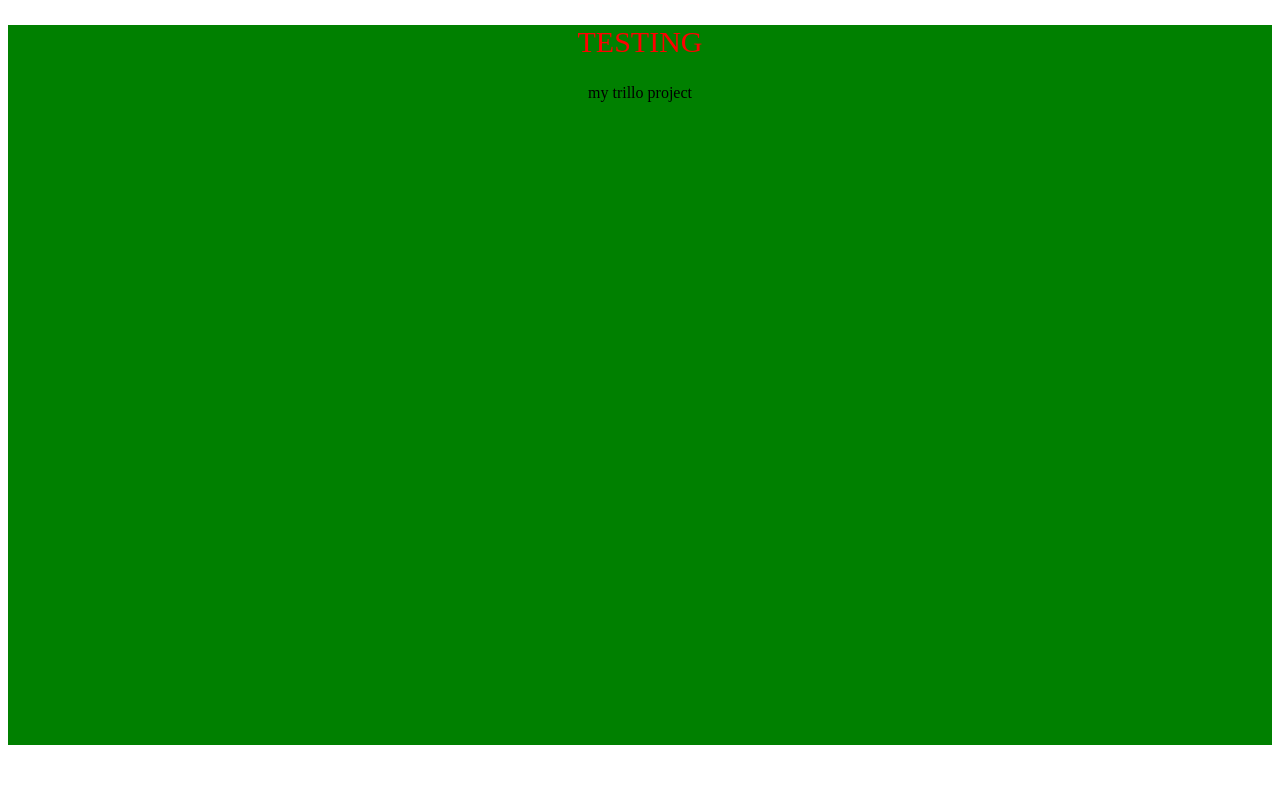
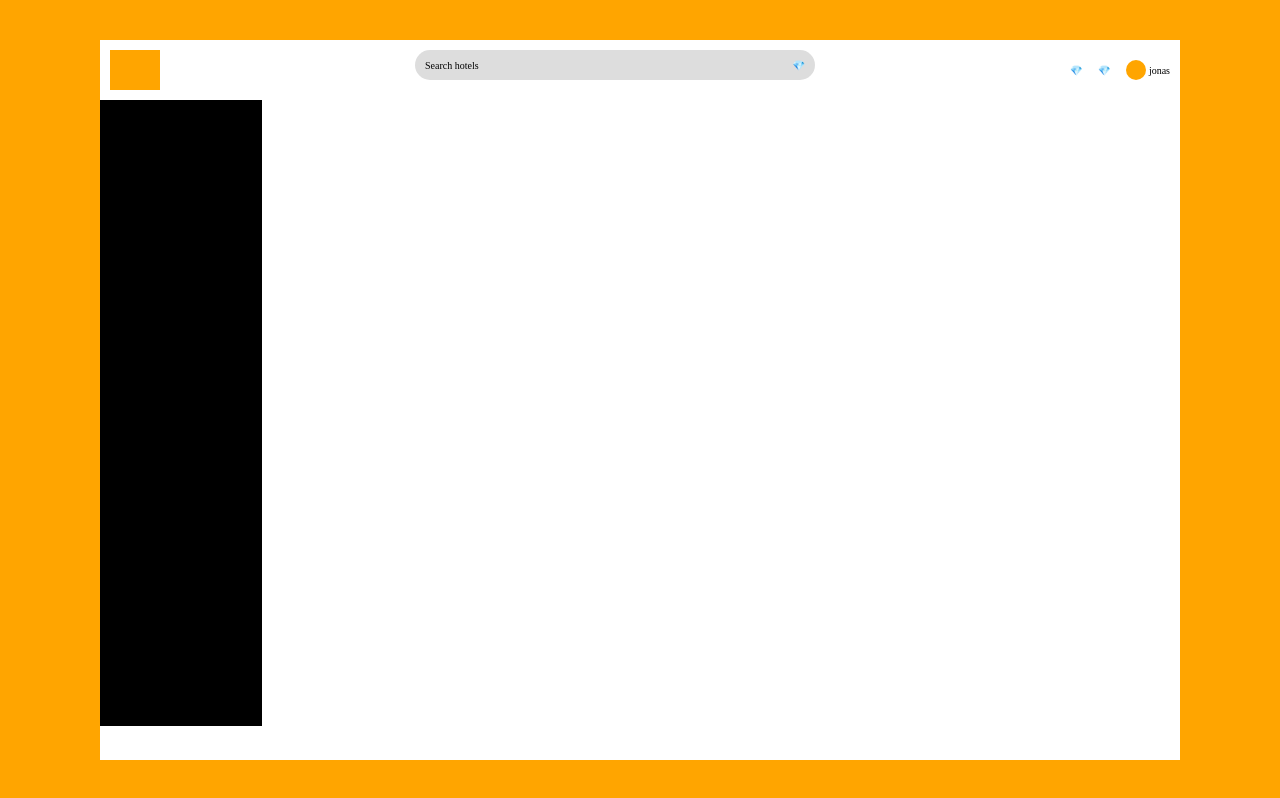
Before and after one commit to Salimonu/tribook, a plain HTML site: page index.html in a window 1280 px wide. Drawn offline with Linux system fonts and the light colour scheme.

Commit message:
trillo project version 1a

```diff
--- a/css/styles.css
+++ b/css/styles.css
@@ -1,7 +1,17 @@
+* {
+  margin: 0;
+  padding: 0;
+  box-sizing: border-box;
+}
+
+html {
+  font-size: 62.5%;
+}
+
 .heading-primary {
   font-size: 30px;
   font-weight: 300;
-  color: red;
+  color: orange;
   text-transform: uppercase;
 }
 
@@ -13,9 +23,61 @@
   text-align: center;
 }
 
-.section-test {
-  height: 90vh;
-  background-color: green;
+.sidebar {
+  background-color: #000;
+  height: 87%;
+  width: 15%;
+}
+
+.header {
+  display: flex;
+  justify-content: space-between;
+  padding: 1rem;
+}
+.header_logo {
+  background-color: orange;
+  height: 4rem;
+  width: 5rem;
+}
+.header_search {
+  display: flex;
+  justify-content: space-between;
+  align-items: center;
+  background-color: #ddd;
+  padding: 1rem 1rem;
+  height: 3rem;
+  width: 40rem;
+  border-radius: 100px;
+}
+.header_icons {
+  display: flex;
+  justify-content: space-between;
+  align-items: center;
+  width: 10rem;
+}
+.header_pic {
+  display: flex;
+  align-items: center;
+}
+.header_pic-jonas {
+  background-color: orange;
+  width: 2rem;
+  height: 2rem;
+  border-radius: 50%;
+  margin-right: 0.3rem;
+}
+
+.main {
+  height: 100vh;
+  width: 100vw;
+  padding: 4rem 10rem;
+  background-color: orange;
+}
+
+.container {
+  height: 100%;
+  width: 100%;
+  background-color: #fff;
 }
 
 /*# sourceMappingURL=styles.css.map */
--- a/index.html
+++ b/index.html
@@ -5,12 +5,33 @@
     <meta name="viewport" content="width=device-width, initial-scale=1.0" />
     <link rel="stylesheet" href="css/styles.css" />
 
-    <title>Document</title>
+    <title>Trillo &mdash; All-in-one app</title>
   </head>
   <body>
-    <section class="section-test">
-      <h1 class="heading-primary .u-margin-bottom-bg u-text-centre">testing</h1>
-      <p class="u-text-centre">my trillo project</p>
+    <section class="main">
+      <section class="container">
+        <section class="header">
+          <div class="header_logo"></div>
+          <div class="header_search">
+            <p>Search hotels</p>
+            <p>💎</p>
+          </div>
+          <div class="header_icons">
+            <p>💎</p>
+            <p>💎</p>
+            <div class="header_pic">
+              <p class="header_pic-jonas"></p>
+              <p>jonas</p>
+            </div>
+          </div>
+        </section>
+        <!-- header -->
+
+        <section class="sidebar"></section>
+        <!-- sidebar -->
+      </section>
+      <!-- container -->
     </section>
+    <!-- main -->
   </body>
 </html>
```
Also changed, not shown: 1 other file.
